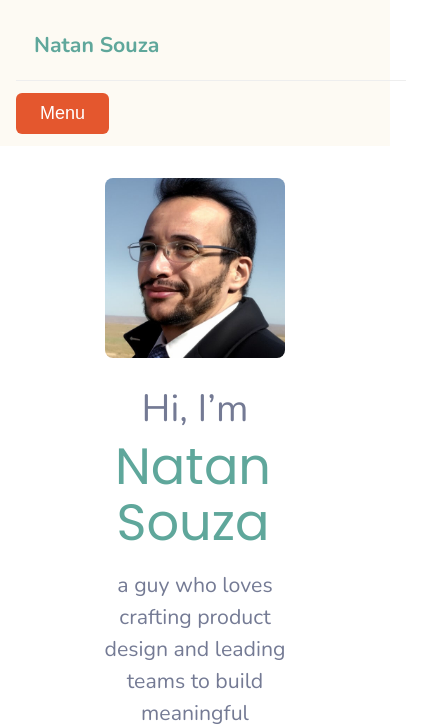
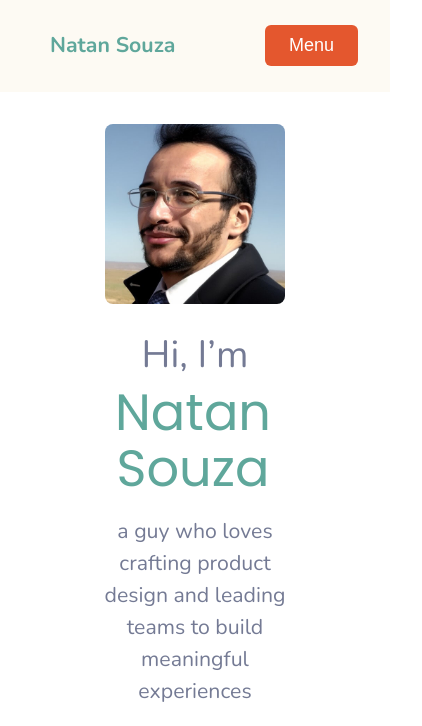
Before and after one commit to designernatan/designernatan, a website: page index.html in a window 390 px wide. Shown: the top 726 px of the page, 422 px wide, since content can reach past the window. Drawn offline with nearby package versions, Linux system fonts and the light colour scheme.

Commit message:
fixing navbar

```diff
--- a/css/styles.css
+++ b/css/styles.css
@@ -160,14 +160,17 @@ strong {
 
 /* Navbar Styles */
 
+.navbar-wrapper { display: none; } /* removed redundant wrapper */
 #navbar {
     position: sticky;
     top: 0;
     z-index: 1000;
-
-    background-color: var(--background-color);
+    width: 100%;      /* full viewport width */
+    left: 0;
+    right: 0;
+    display: flex;
+    justify-content: center; /* center inner nav */
     backdrop-filter: blur(10px);
-
     background: rgba(253, 250, 242, .9);
 }
 
@@ -250,21 +253,33 @@ body.dark-theme .navbar a::after {
 /* Base: esconde botão Menu no desktop */
 .navbar .menu-toggle { display: none; }
 
+
+
 /* Menu colapsável mobile */
 @media (max-width: 800px) {
-    .navbar { height:auto; flex-wrap:wrap; flex-direction:row; align-items:center; justify-content:space-between; padding:12px 16px; position:relative; gap:12px; }
-    .navbar a.navbar-brand { flex:1 1 auto; }
+    .navbar { height:auto; flex-wrap:nowrap; flex-direction:row; align-items:center; justify-content:space-between; padding:12px 16px; position:relative; gap:12px; }
     .navbar .menu-toggle { display:block; background:var(--accent-color); color:#fff; border:none; border-radius:6px; font-size:18px; padding:10px 24px; margin:0; cursor:pointer; z-index:1002; transition:background .2s; }
     .navbar .menu-toggle.open, .navbar .menu-toggle:active, .navbar .menu-toggle:focus { background:var(--accent-color-dark); outline:none; }
     .navbar ul { flex-direction:column; gap:0; width:100%; background-color:var(--white-color); position:absolute; top:100%; left:0; box-shadow:0 2px 12px rgba(0,0,0,.12); border-radius:0 0 12px 12px; padding:0; display:none; z-index:1001; }
     .navbar ul.open { display:flex; }
     .navbar li { width:100%; }
-    .navbar a { display:block; width:100%; padding:18px 0 18px 18px; font-size:18px; border-bottom:1px solid #eee; color:var(--text-color); background:none; }
+    .navbar a { display:block; width:100%; padding:18px 0 18px 18px; font-size:18px; color:var(--text-color); background:none; }
     .navbar a:last-child { border-bottom:none; }
     /* On mobile, hide the decorative underline effect for navbar links to simplify the UI */
     .navbar a::after { display:none; }
     #navbar-list { max-height:0; overflow:hidden; transition:max-height .3s ease; }
     #navbar-list.open { max-height:500px; }
+
+    .navbar-header {
+        display: flex;
+        align-items: center;
+        justify-content: space-between;
+        background: transparent;
+        width: 100%; /* Full width for extreme alignment */
+        padding: 0 16px; /* Internal space on left and right */
+    }
+
+
 }
 
 body.dark-theme .solution-section {
--- a/navbar.html
+++ b/navbar.html
@@ -1,7 +1,8 @@
-<div class="navbar-wrapper">
-    <nav class="navbar">
-        <a href="/" class="navbar-brand" id="home-link">Natan Souza</a>
-        <button class="menu-toggle" id="menu-toggle" aria-label="Abrir menu" tabindex="0" type="button">Menu</button>
+<nav class="navbar">
+        <div class="navbar-header">
+            <a href="/" class="navbar-brand" id="home-link">Natan Souza</a>
+            <button class="menu-toggle" id="menu-toggle" aria-label="Abrir menu" tabindex="0" type="button">Menu</button>
+        </div>
         <ul id="navbar-list" style="transition: max-height 0.3s ease;">
             <li><a href="/#work">Work</a></li>
             <!-- <li><a href="#">UX Tips</a></li> -->
@@ -12,4 +13,3 @@
             <li><a href="#footer">Contact</a></li>
         </ul>
     </nav>
-</div>
```
Also changed, not shown: img/natan-souza-transparent.png (added).
